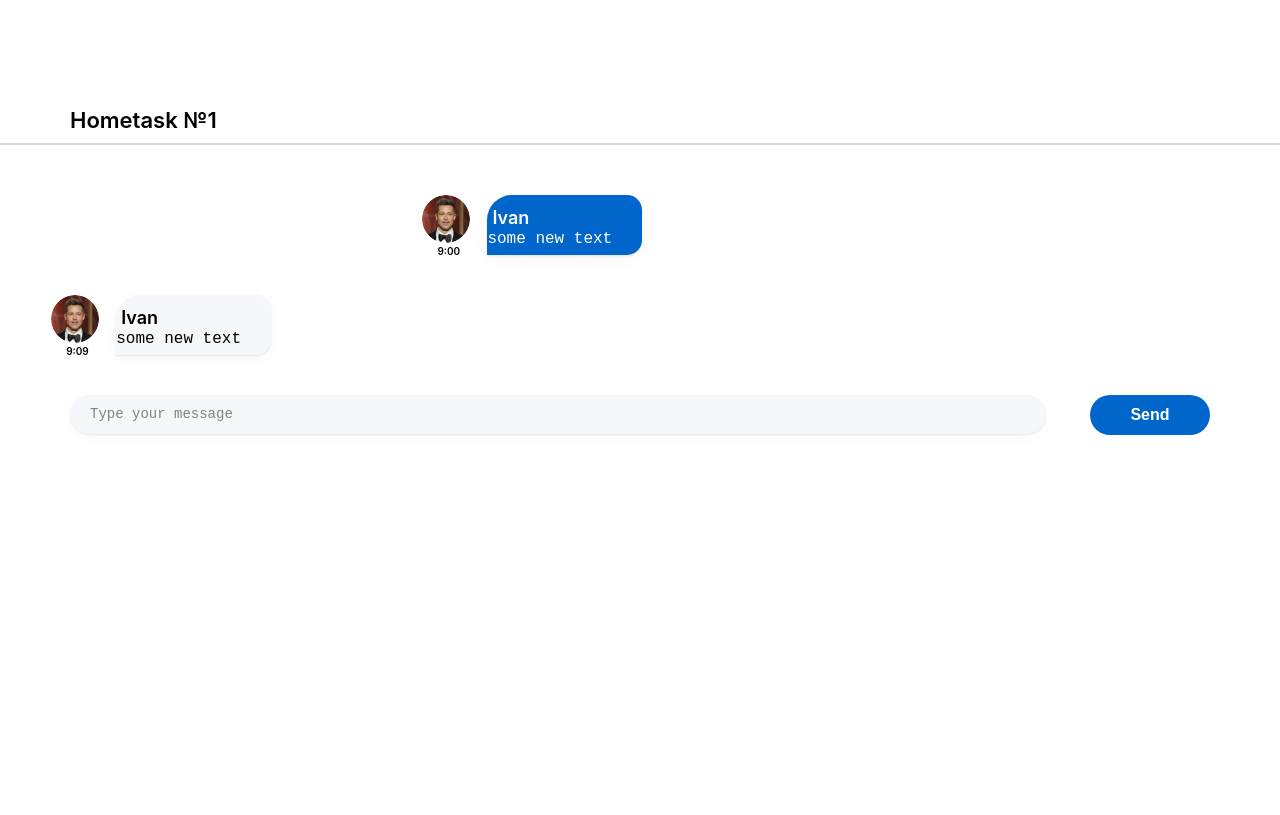
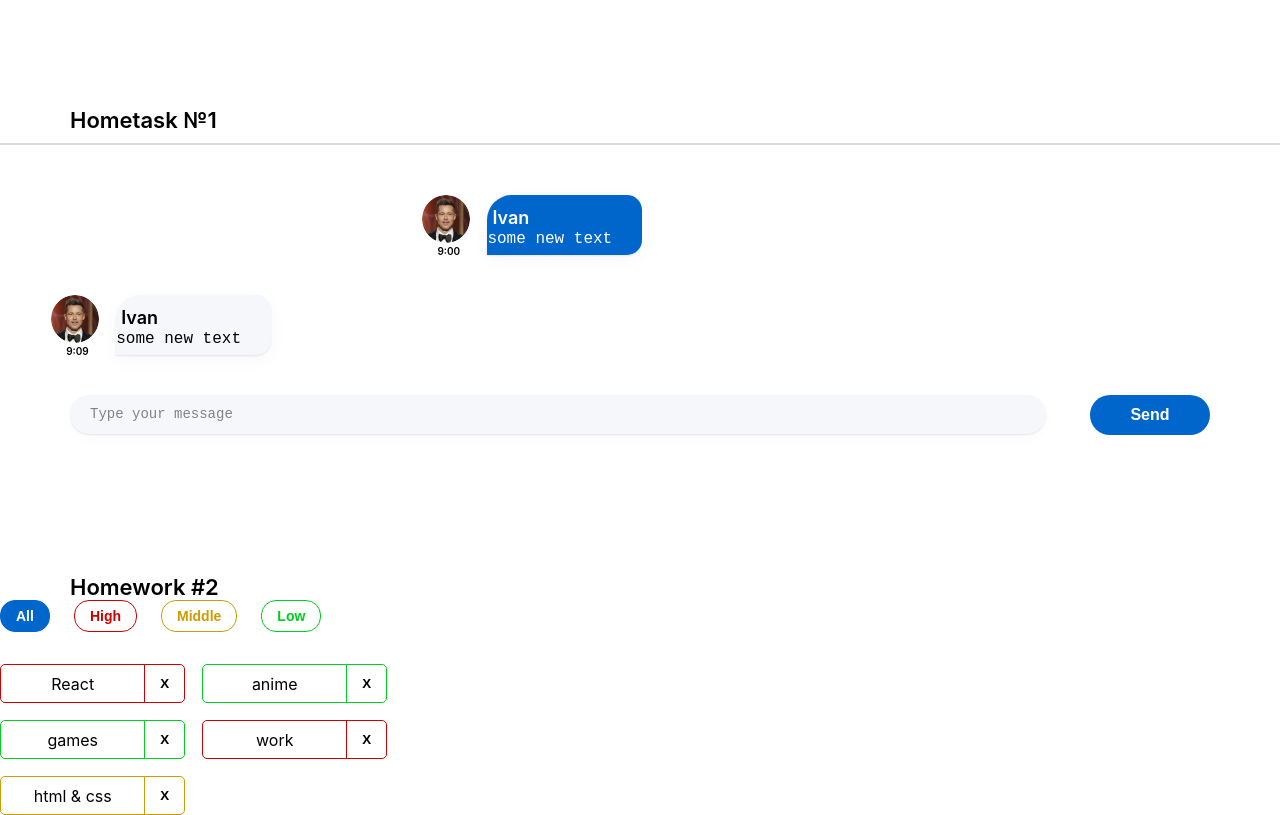
Before and after one commit to Anton1919/hw-auto, a React (Create React App) app: page / in a window 1280 px wide. Built offline with nearby package versions, Linux system fonts and the light colour scheme.

Commit message:
Hometask-2

```diff
--- a/src/s1-main/App.tsx
+++ b/src/s1-main/App.tsx
@@ -1,13 +1,14 @@
 import React from 'react'
 import s from './App.module.css'
 import HW1 from '../s2-homeworks/hw01/HW1'
+import HW2 from "../s2-homeworks/hw02/HW2";
 
 function App() {
     return (
         <div className={s.App}>
             <HW1/>
             {/*раскомментировать по ходу выполнения*/}
-            {/*<HW2/>*/}
+            <HW2/>
             {/*<HW3/>*/}
             {/*<HW4/>*/}
 
--- a/src/s2-homeworks/hw02/HW2.tsx
+++ b/src/s2-homeworks/hw02/HW2.tsx
@@ -17,16 +17,16 @@
 * */
 
 // types
-export type AffairPriorityType = any // need to fix any
+export type AffairPriorityType = 'high' |  'low'| 'middle'
 export type AffairType = {
-    _id: any // need to fix any
-    name: any // need to fix any
+	_id: number // need to fix any
+	name: string // need to fix any
 	priority: AffairPriorityType
 }
 export type FilterType = 'all' | AffairPriorityType
 
 // constants
-const defaultAffairs: any = [ // need to fix any
+const defaultAffairs: AffairType[] = [ // need to fix any
 	{_id: 1, name: 'React', priority: 'high'}, // студенты могут изменить содержимое name и количество элементов в массиве, ...priority не менять!
 	{_id: 2, name: 'anime', priority: 'low'},
 	{_id: 3, name: 'games', priority: 'low'},
@@ -35,24 +35,24 @@
 ]
 
 // pure helper functions
-export const filterAffairs = (affairs: any, filter: any): any => { // need to fix any
-
-
-    return affairs // need to fix
+export const filterAffairs = (affairs: AffairType[], filter: FilterType): AffairType[] => { // need to fix any
+	console.log(filter)
+	if (filter!=="all") return affairs.filter((a: AffairType) => a.priority === filter)
+	return affairs
 }
-export const deleteAffair = (affairs: any, _id: any): any => { // need to fix any
-
-    return affairs // need to fix
+export const deleteAffair = (affairs: AffairType[], _id: number): AffairType[] => { // need to fix any
+		return affairs.filter((a: AffairType) => a._id !== _id )
 }
 
 function HW2() {
-    const [affairs, setAffairs] = useState<any>(defaultAffairs) // need to fix any
+	const [affairs, setAffairs] = useState<AffairType[]>(defaultAffairs) // need to fix any
 	const [filter, setFilter] = useState<FilterType>('all')
 
 	const filteredAffairs = filterAffairs(affairs, filter)
-    const deleteAffairCallback = (_id: any) => { // need to fix any
-        // need to fix
-    }
+	const deleteAffairCallback = (_id: number) => {
+		console.log(_id)
+		setAffairs(affairs.filter((a: AffairType) => a._id !== _id))
+	};
 
 	return (
 		<div id={'hw2'}>
@@ -63,6 +63,7 @@
 					setFilter={setFilter}
 					deleteAffairCallback={deleteAffairCallback}
 					filter={filter}
+
 				/>
 			</div>
 		</div>
--- a/src/s2-homeworks/hw02/affairs/Affairs.tsx
+++ b/src/s2-homeworks/hw02/affairs/Affairs.tsx
@@ -1,27 +1,28 @@
 import React from 'react'
 import Affair from './affair/Affair'
-import {AffairType, FilterType} from '../HW2'
+import {AffairType, filterAffairs, FilterType} from '../HW2'
 import s from './Affairs.module.css'
 
 type AffairsPropsType = {
-    data: any // need to fix any
+	data: AffairType[] // need to fix any
 	setFilter: any
-    deleteAffairCallback: any
+	deleteAffairCallback: (_id: number) => void
 	filter: FilterType
 }
 
 function Affairs(props: AffairsPropsType) {
+	console.log(props)
 	const setAll = () => {
-        // need to fix
+		props.setFilter('all')
 	}
 	const setHigh = () => {
-        // need to fix
+		props.setFilter('high')
 	}
 	const setMiddle = () => {
-        // need to fix
+		props.setFilter('middle')
 	}
 	const setLow = () => {
-        // need to fix
+		props.setFilter('low')
 	}
 
 	const cnAll = s.button + ' ' + s.all + (props.filter === 'all' ? ' ' + s.active : '')
--- a/src/s2-homeworks/hw02/affairs/affair/Affair.tsx
+++ b/src/s2-homeworks/hw02/affairs/affair/Affair.tsx
@@ -6,12 +6,13 @@
 type AffairPropsType = {
     // key не нужно типизировать
     affair: AffairType
-    deleteAffairCallback: any // need to fix any
+    deleteAffairCallback: (_id: number)=> void // need to fix any
 }
 
 function Affair(props: AffairPropsType) {
+    console.log(props)
     const deleteCallback = () => {
-        // need to fix
+     props.deleteAffairCallback( props.affair._id)
     }
 
     const nameClass = s.name + ' ' + s2[props.affair.priority]
@@ -25,20 +26,20 @@
         >
             <div id={'hw2-name-' + props.affair._id} className={nameClass}>
                 {/*создаёт студент*/}
-
+                {props.affair.name}
                 {/**/}
             </div>
             <div id={'hw2-priority-' + props.affair._id} hidden>
                 {/*создаёт студент*/}
-
+                {props.affair.priority}
                 {/**/}
             </div>
 
             <button
                 id={'hw2-button-delete-' + props.affair._id}
                 className={buttonClass}
-                // need to fix
-
+                onClick={deleteCallback}
+                // deleteCallback={deleteCallback}
             >
                 {/*текст кнопки могут изменить студенты*/}
                 X
```
Lines whose indentation alone changed are shown as unchanged.
